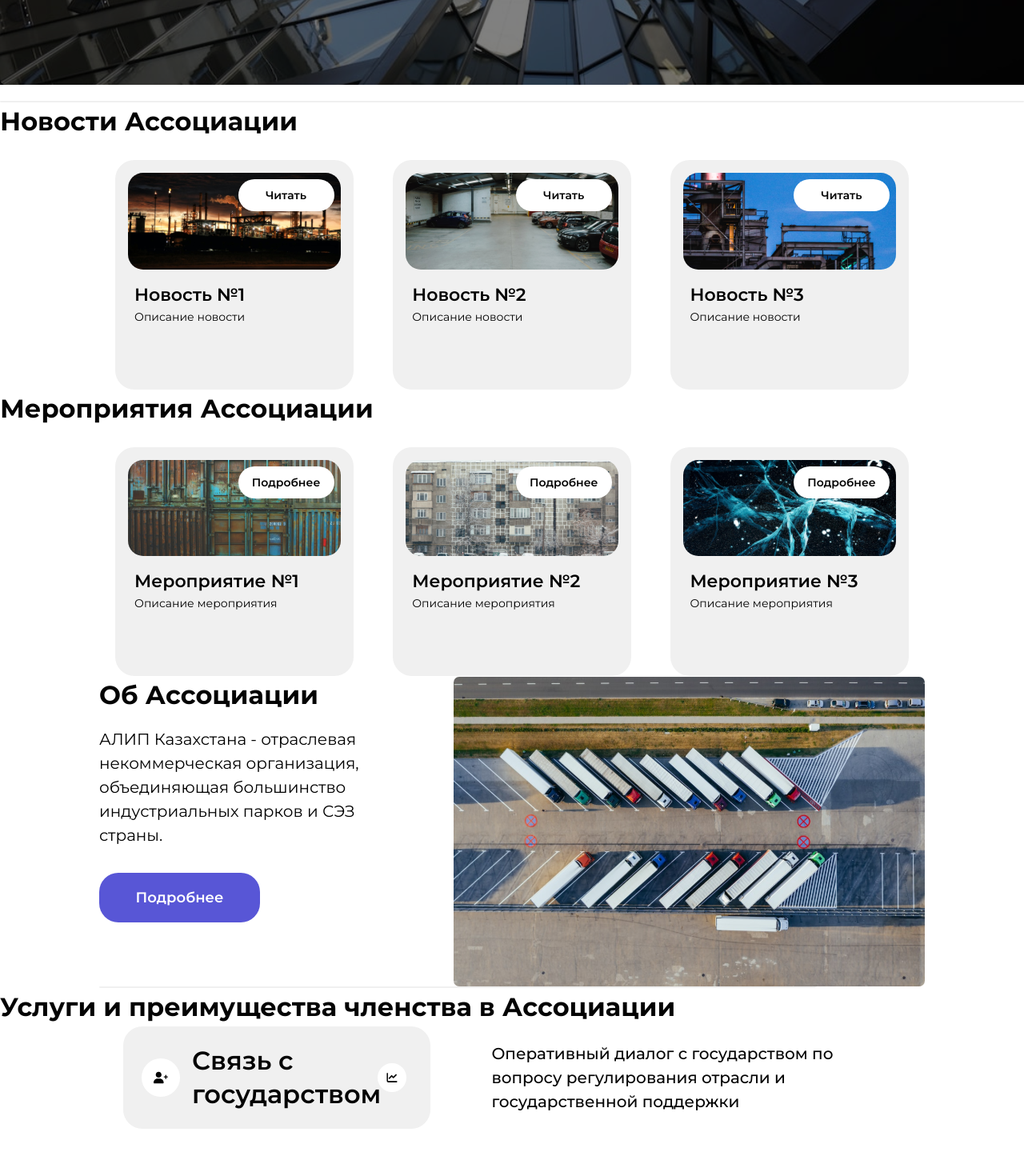
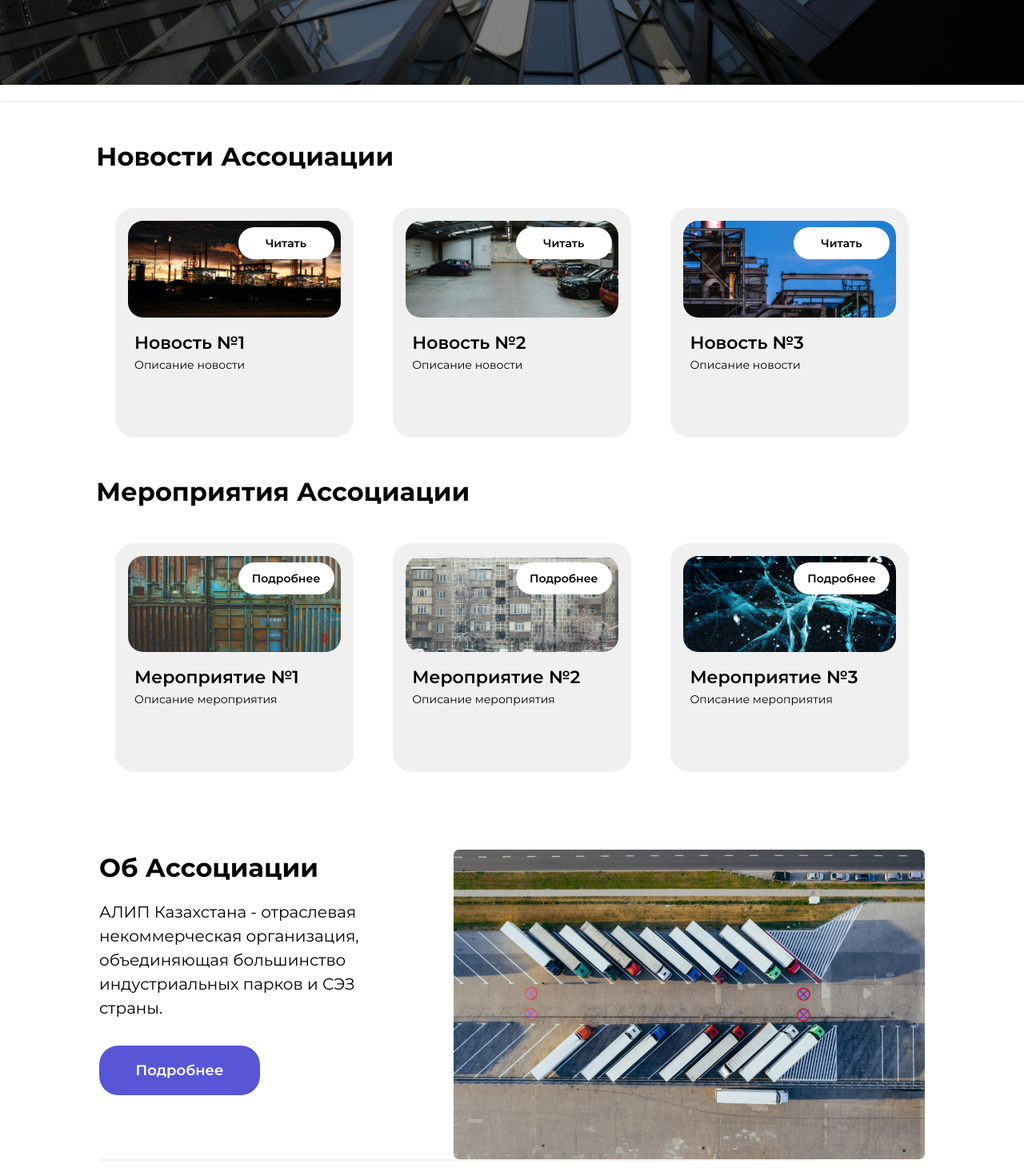
Before and after one commit to zhansvltan/logistickaz, a React (Vite) app: page / in a window 1280 px wide. Shown: the part 640-2110 px from the top of the page at 80% size. Built offline with nearby package versions, Linux system fonts and the light colour scheme; the HTML template or start-up script is replaced by a standard one.

Commit message:
Final draft version

```diff
--- a/src/HomePage/HomePage.jsx
+++ b/src/HomePage/HomePage.jsx
@@ -15,6 +15,7 @@ const HomePage = () => {
       <ImgComponent />
       <div
         style={{ display: 'flex', justifyContent: 'center', marginTop: '20px' }}
+        className="mb-11"
       >
         <div
           style={{
--- a/src/components/About.jsx
+++ b/src/components/About.jsx
@@ -15,7 +15,7 @@ export default function AboutComponent() {
   }
   return (
     <div
-      className="flex justify-center
+      className="flex justify-center mt-24 mb-16
       mobile:flex-col mobile:items-center mobile:gap-2
       laptop:flex-row laptop:items-center"
       id="about"
--- a/src/components/Events.jsx
+++ b/src/components/Events.jsx
@@ -28,10 +28,10 @@ const EventsComponent = () => {
     <div>
       <div>
         <h2
-          className="text-[#030303] font-[700]
+          className="text-[#030303] font-[700] mb-4
        mobile:text-[16px] mobile:leading-[24px] mobile:text-center
        tablet:text-[24px] tablet:leading-[40px]
-       laptop:text-[32px] laptop:leading-[48px] laptop:text-start"
+       laptop:text-[32px] laptop:leading-[48px] laptop:text-start laptop:pl-[9.4vw]"
         >
           Мероприятия Ассоциации
         </h2>
--- a/src/components/Membership.jsx
+++ b/src/components/Membership.jsx
@@ -4,10 +4,10 @@ export default function MembershipComponent() {
   return (
     <div id="mem">
       <h1
-        className="text-[#030303] font-[700]
+        className="text-[#030303] font-[700] mb-8
        mobile:text-[16px] mobile:leading-[24px] mobile:text-center
        tablet:text-[24px] tablet:leading-[40px]
-       laptop:text-[32px] laptop:leading-[48px] laptop:text-start"
+       laptop:text-[32px] laptop:leading-[48px] laptop:text-start laptop:pl-[12vw]"
       >
         Услуги и преимущества членства в Ассоциации
       </h1>
--- a/src/components/News.jsx
+++ b/src/components/News.jsx
@@ -25,13 +25,13 @@ const NewsComponent = () => {
   ]
 
   return (
-    <div id="news">
+    <div id="news" className="mb-11">
       <div>
         <h2
-          className="text-[#030303] font-[700]
+          className="text-[#030303] font-[700] mb-4
        mobile:text-[16px] mobile:leading-[24px] mobile:text-center
        tablet:text-[24px] tablet:leading-[40px]
-       laptop:text-[32px] laptop:leading-[48px] laptop:text-start"
+       laptop:text-[32px] laptop:leading-[48px] laptop:text-start laptop:pl-[9.4vw]"
         >
           Новости Ассоциации
         </h2>
--- a/src/components/Parks.jsx
+++ b/src/components/Parks.jsx
@@ -25,13 +25,13 @@ const ParksComponent = () => {
   ]
 
   return (
-    <div>
-      <div>
+    <div className="mt-16 mb-16">
+      <div className="mt-8">
         <h2
-          className="text-[#030303] font-[700]
+          className="text-[#030303] font-[700] mb-16
        mobile:text-[16px] mobile:leading-[24px] mobile:text-center
        tablet:text-[24px] tablet:leading-[40px]
-       laptop:text-[32px] laptop:leading-[48px] laptop:text-start"
+       laptop:text-[32px] laptop:leading-[48px] laptop:text-start laptop:pl-[12vw]"
         >
           Индустриальные и логистические парки Ассоциации
         </h2>
--- a/tailwind.config.js
+++ b/tailwind.config.js
@@ -15,6 +15,7 @@ export default {
   content: [
     './index.html',
     './main.jsx',
+    './src/HomePage/HomePage.jsx',
     './src/components/About.jsx',
     './src/components/Card.jsx',
     './src/components/Contact.jsx',
```
